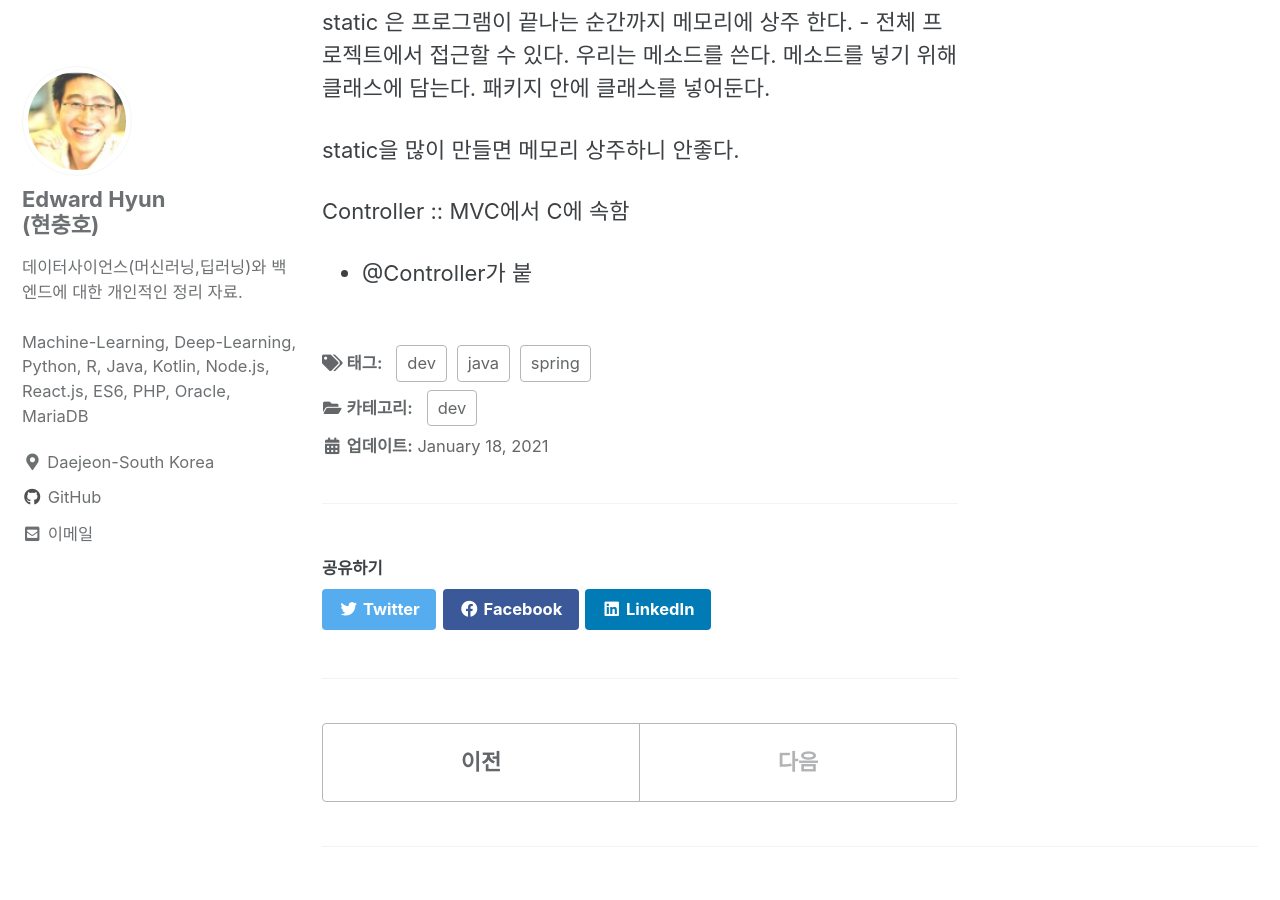
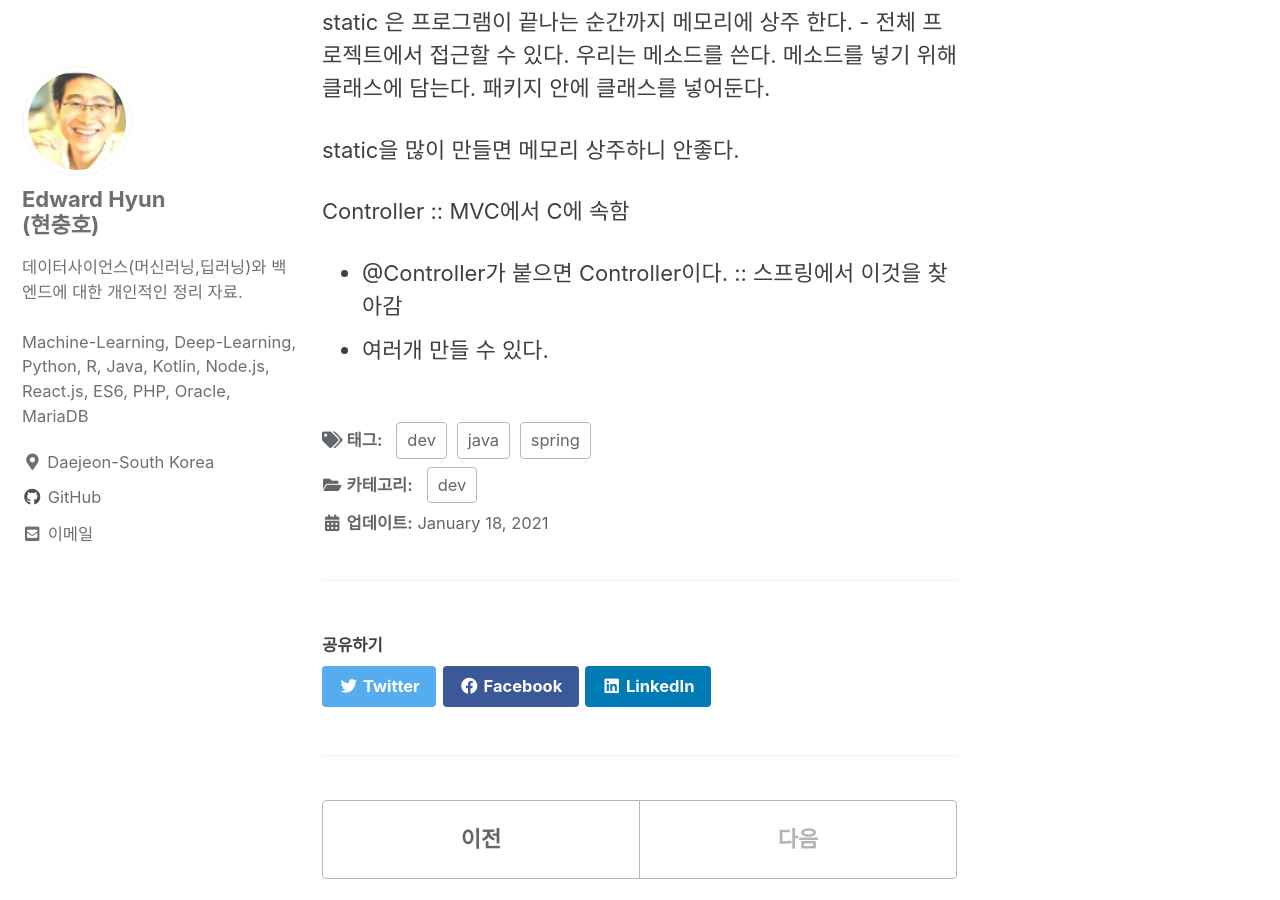
Before and after one commit to iamhch24/iamhch24.github.io, a Jekyll site: the page built from _posts/2021-01-18-[스터디] 스프링 프레임워크.md, in a window 1280 px wide and 900 px high, scrolled down 2114 px. Built offline with Jekyll 4.4.1, drawn with Linux system fonts in a browser that asks for light colours; cached includes are drawn as plain includes.

Commit message:
_posts/2021-01-18-[스터디] 스프링 프레임워크.md updated from https://stackedit.io/

```diff
--- a/_posts/2021-01-18-[스터디] 스프링 프레임워크.md
+++ b/_posts/2021-01-18-[스터디] 스프링 프레임워크.md
@@ -86,7 +86,11 @@ static 은 프로그램이 끝나는 순간까지 메모리에 상주 한다. -
 static을 많이 만들면 메모리 상주하니 안좋다.
 
 Controller :: MVC에서 C에 속함
-- @Controller가 붙
+- @Controller가 붙으면 Controller이다. :: 스프링에서 이것을 찾아감
+- 여러개 만들 수 있다.
+
+
+
 
 
 
```
Also changed, not shown: other parts of _posts/2021-01-18-[스터디] 스프링 프레임워크.md (+2 -2 lines).
